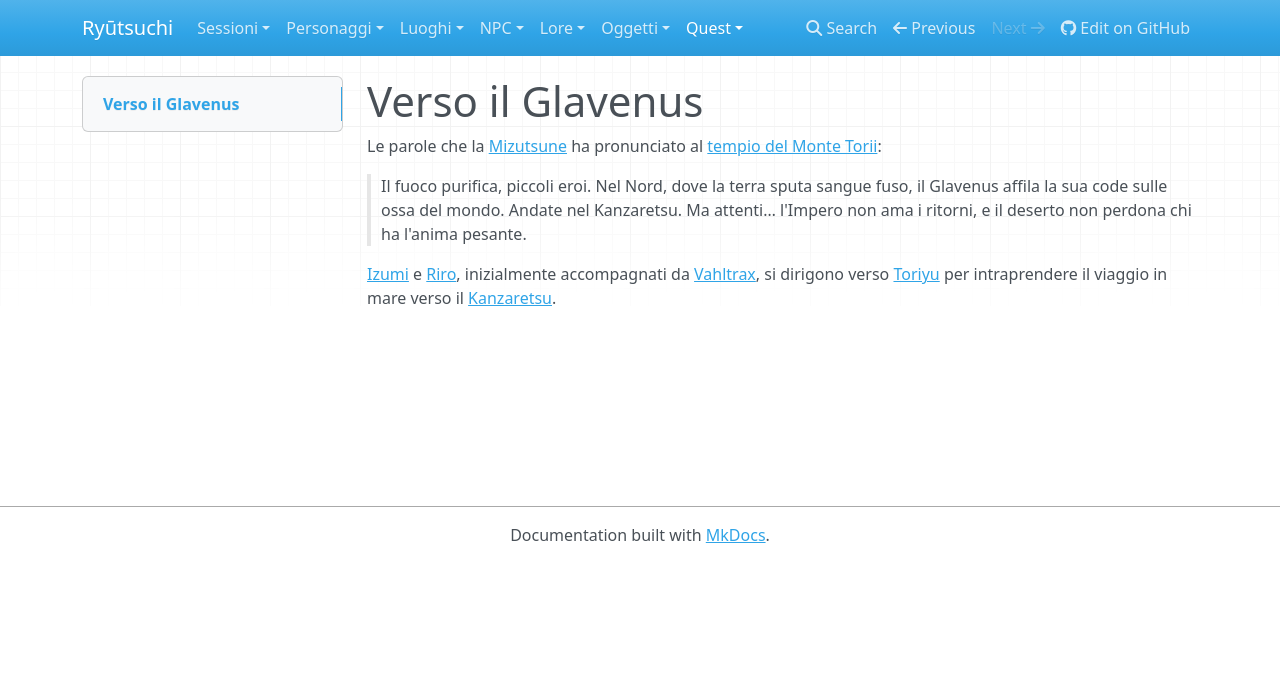
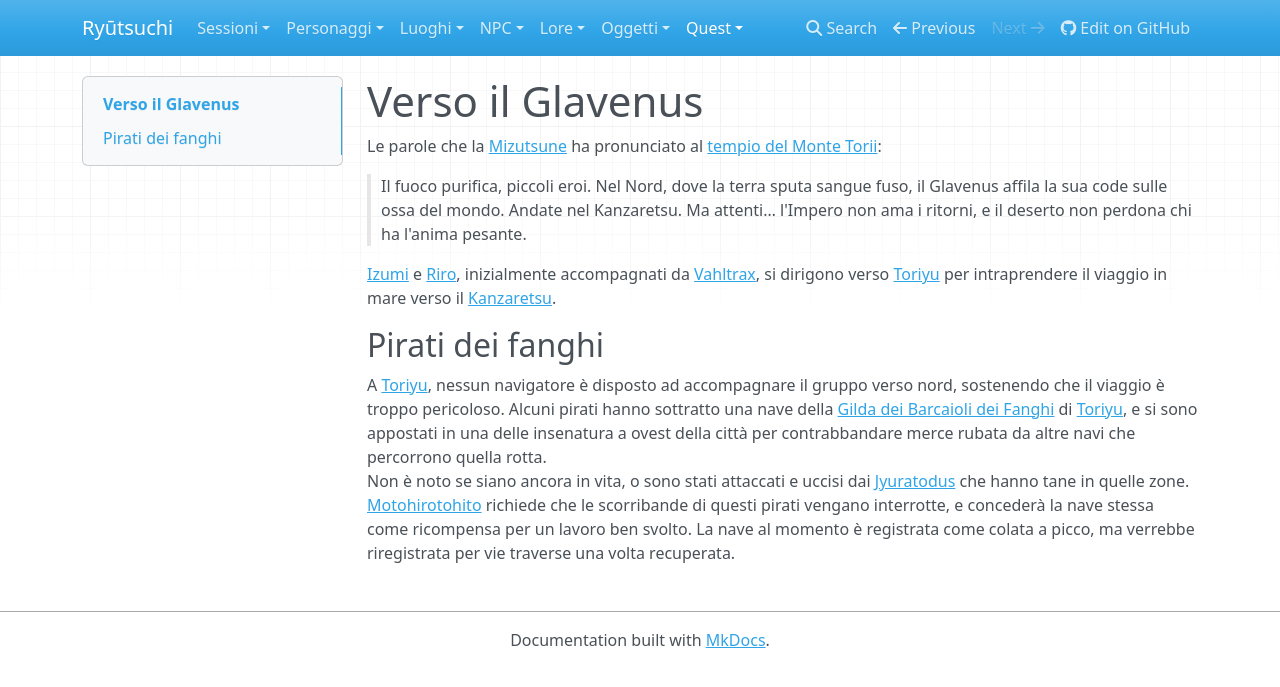
Before and after one commit to LeaX-XIV/ryuutsuchi-note, an MkDocs documentation site: the page built from Note/Quest/Verso il Glavenus.md, in a window 1280 px wide. Shown: the top 687 px of the page. Built offline with MkDocs 1.6.1, drawn with Linux system fonts in a browser that asks for light colours; nearby versions of some CDN libraries.

Commit message:
Aggiunti appunti della sessione 14

```diff
--- a/Note/Quest/Verso il Glavenus.md
+++ b/Note/Quest/Verso il Glavenus.md
@@ -9,3 +9,10 @@ Le parole che la [Mizutsune](../Draghi%20Leggendari.md#mizutsune) ha pronunciato
 > Il fuoco purifica, piccoli eroi. Nel Nord, dove la terra sputa sangue fuso, il Glavenus affila la sua code sulle ossa del mondo. Andate nel Kanzaretsu. Ma attenti… l'Impero non ama i ritorni, e il deserto non perdona chi ha l'anima pesante.
 
 [Izumi](../Izumi.md) e [Riro](../Riro.md), inizialmente accompagnati da [Vahltrax](../Vahltrax.md), si dirigono verso [Toriyu](../Toriyu.md) per intraprendere il viaggio in mare verso il [Kanzaretsu](../Kanzaretsu.md).
+
+## Pirati dei fanghi
+
+A [Toriyu](../Toriyu.md), nessun navigatore è disposto ad accompagnare il gruppo verso nord, sostenendo che il viaggio è troppo pericoloso.
+Alcuni pirati hanno sottratto una nave della [Gilda dei Barcaioli dei Fanghi](../Toriyu.md#gilda-dei-barcaioli-dei-fanghi) di [Toriyu](../Toriyu.md), e si sono appostati in una delle insenatura a ovest della città per contrabbandare merce rubata da altre navi che percorrono quella rotta.
+Non è noto se siano ancora in vita, o sono stati attaccati e uccisi dai [Jyuratodus](../Jyuratodus.md) che hanno tane in quelle zone.
+[Motohirotohito](../Toriyu.md#motohirotohito) richiede che le scorribande di questi pirati vengano interrotte, e concederà la nave stessa come ricompensa per un lavoro ben svolto. La nave al momento è registrata come colata a picco, ma verrebbe riregistrata per vie traverse una volta recuperata.
--- a/mkdocs.yml
+++ b/mkdocs.yml
@@ -18,6 +18,7 @@ nav:
     - Sessione 11: Sessioni/011.md
     - Sessione 12: Sessioni/012.md
     - Sessione 13: Sessioni/013.md
+    - Sessione 14: Sessioni/014.md
   - Personaggi:
     - Alessandro: Izumi.md
     - Giacomo: Riro.md
@@ -26,6 +27,7 @@ nav:
     - Shinkai no Kuni:
       - Shinkai no Kuni: Shinkai no Kuni.md
       - Murasame: Murasame.md
+      - Toriyu: Toriyu.md
       - Residenza: Residenza.md
     - Monte Torii: Monte Torii.md
   - NPC:
```
Also changed, not shown: Note/Sessioni/014.md (added, +25 -0 lines), Note/Shinkai no Kuni.md (+4 -0 lines), Note/Toriyu.md (added, +29 -0 lines).
